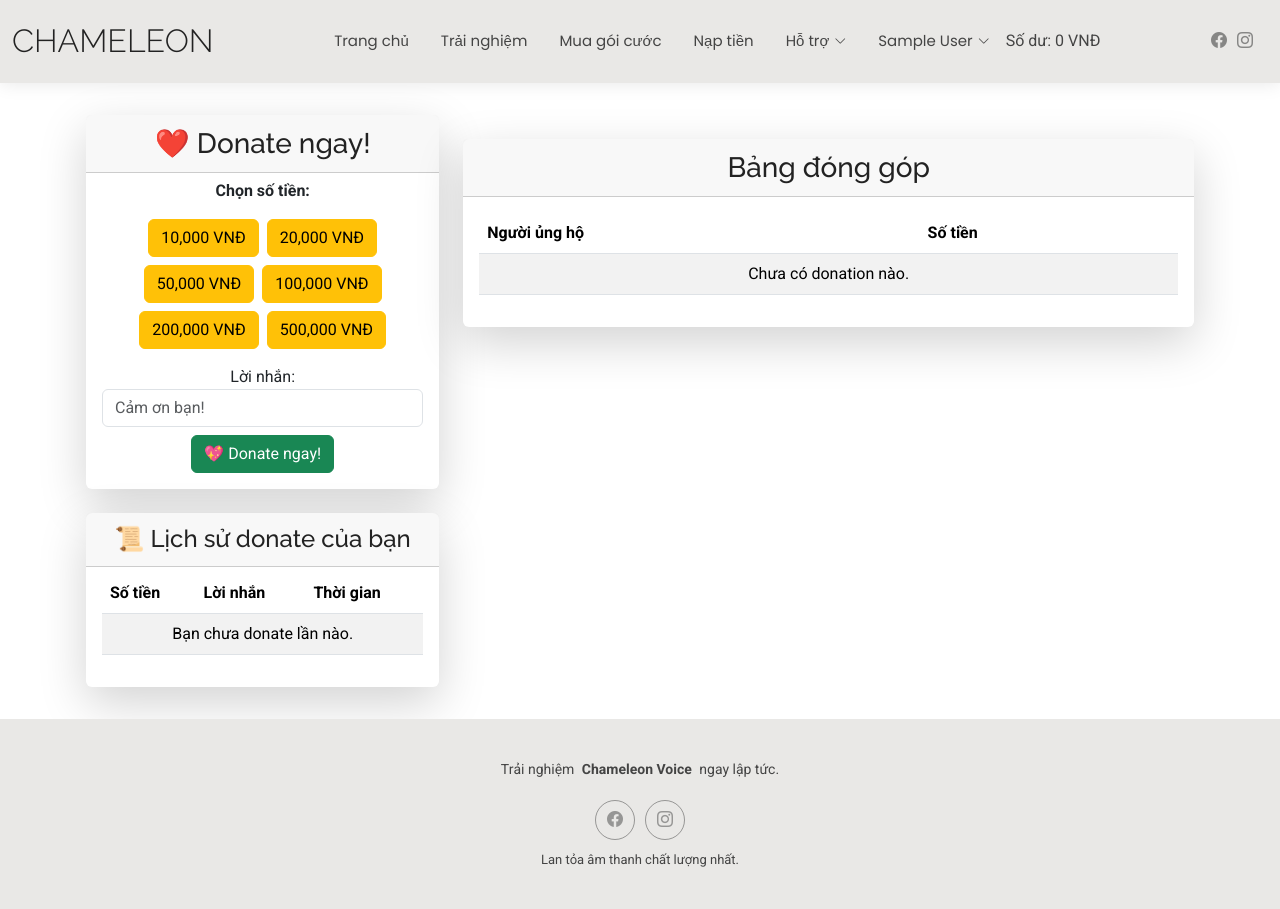
After one commit to phamnguyet2003/DSP-Project, a Django app: page /donation_list/ in a window 1280 px wide. The commit adds this page. Run offline with Django 5.2, Linux system fonts and the light colour scheme; the visitor is signed in with stand-in values (Sample User, id 1); data comes from the database, SQL or seed files in the repository; data that the repository does not hold is empty; some libraries are stand-ins or nearby versions.

Commit message:
add donation

```diff
--- a/tts_project/home/Templates/base.html
+++ b/tts_project/home/Templates/base.html
@@ -53,7 +53,7 @@
           <li class="dropdown"><a href="#"><span>Hỗ trợ</span> <i class="bi bi-chevron-down toggle-dropdown"></i></a>
             <ul>
               <li><a href="{% url 'instruction' %}" class="{% if request.path == '/instruction/' %}active{% endif %}">Hướng dẫn sử dụng</a></li>
-              <li class="dropdown"><a href="#"><span>Contact</span> <i class="bi bi-chevron-down toggle-dropdown"></i></a>
+              <li class="dropdown"><a href="#"><span>Liên hệ</span> <i class="bi bi-chevron-down toggle-dropdown"></i></a>
                 <ul>
                   <li><a href="https://zalo.me/0944510943">Liên hệ Zalo</a></li>
                   <li><a href="https://www.facebook.com/nguyetpham.19.2/">Liên hệ Facebook</a></li>
@@ -94,7 +94,7 @@
 
     <div class="container">
       <div class="copyright text-center ">
-        <p><span>Enjoy</span> <strong class="px-1 sitename">Chameleon Voice</strong> <span>for Text to Speech tasks<br></span></p>
+        <p><span>Trải nghiệm</span> <strong class="px-1 sitename">Chameleon Voice</strong> <span>ngay lập tức.<br></span></p>
       </div>
       <div class="social-links d-flex justify-content-center">
         {% comment %} <a href=""><i class="bi bi-twitter-x"></i></a> {% endcomment %}
@@ -103,7 +103,7 @@
         {% comment %} <a href=""><i class="bi bi-linkedin"></i></a> {% endcomment %}
       </div>
       <div class="credits">
-        Your Text, Our Voice.
+        Lan tỏa âm thanh chất lượng nhất.
       </div>
     </div>
 
--- /dev/null
+++ b/tts_project/home/Templates/donation_list.html
@@ -0,0 +1,132 @@
+{% extends "base.html" %}
+{% load static %}
+
+{% block main-content %}
+
+{% if messages %}
+<div class="container mt-3">
+    {% for message in messages %}
+        <div class="alert {% if message.tags == 'error' %}alert-danger{% else %}alert-success{% endif %}" role="alert">
+            {{ message }}
+        </div>
+    {% endfor %}
+</div>
+{% endif %}
+
+<div class="container my-3 p-3">
+    <div class="row justify-content-center">
+        <!-- Phần Donate (1/3 màn hình) -->
+        <div class="col-lg-4">
+            <div class="card shadow-lg border-0 rounded-lg">
+                <div class="card-header text-center" style="margin-bottom: -10px;">
+                    <h3 class="font-weight-light my-1">❤️ Donate ngay!</h3>
+                </div>
+                <div class="card-body text-center">
+                    <form method="POST" action="{% url 'donate' %}">
+                        {% csrf_token %}
+                        <p><strong>Chọn số tiền:</strong></p>
+                        <div class="d-flex flex-wrap justify-content-center gap-2 mb-3">
+                            <button type="button" class="money-btn btn btn-warning" data-value="10000" onclick="selectAmount(10000)">10,000 VNĐ</button>
+                            <button type="button" class="money-btn btn btn-warning" data-value="20000" onclick="selectAmount(20000)">20,000 VNĐ</button>
+                            <button type="button" class="money-btn btn btn-warning" data-value="50000" onclick="selectAmount(50000)">50,000 VNĐ</button>
+                            <button type="button" class="money-btn btn btn-warning" data-value="100000" onclick="selectAmount(100000)">100,000 VNĐ</button>
+                            <button type="button" class="money-btn btn btn-warning" data-value="200000" onclick="selectAmount(200000)">200,000 VNĐ</button>
+                            <button type="button" class="money-btn btn btn-warning" data-value="500000" onclick="selectAmount(500000)">500,000 VNĐ</button>
+                        </div>
+                        <input type="hidden" id="amount" name="amount" required>
+                        <div class="form-group">
+                            <label for="message">Lời nhắn:</label>
+                            <input type="text" name="message" class="form-control" placeholder="Cảm ơn bạn!">
+                        </div>
+                        <button type="submit" class="btn btn-success mt-2" style="transition: background-color 0.3s ease;">💖 Donate ngay!</button>
+                    </form>
+                </div>
+            </div>
+
+            <!-- Lịch sử donate của user -->
+            <div class="card shadow-lg border-0 rounded-lg mt-4">
+                <div class="card-header text-center" style="margin-bottom: -10px;">
+                    <h4 class="font-weight-light my-1">📜 Lịch sử donate của bạn</h4>
+                </div>
+                <div class="card-body">
+                    <table class="table table-striped">
+                        <thead>
+                            <tr>
+                                <th>Số tiền</th>
+                                <th>Lời nhắn</th>
+                                <th>Thời gian</th>
+                            </tr>
+                        </thead>
+                        <tbody>
+                            {% for donation in user_donations %}
+                                <tr>
+                                    <td>{{ donation.amount }}</td>
+                                    <td>{{ donation.message|default:"Không có" }}</td>
+                                    <td>{{ donation.created_at }}</td>
+                                </tr>
+                            {% empty %}
+                                <tr>
+                                    <td colspan="3" class="text-center">Bạn chưa donate lần nào.</td>
+                                </tr>
+                            {% endfor %}
+                        </tbody>
+                    </table>
+                </div>
+            </div>
+        </div>
+
+        <!-- Bảng donate tổng thể (2/3 màn hình) -->
+        <div class="col-lg-8">
+            <div class="card shadow-lg border-0 rounded-lg mt-4">
+                <div class="card-header text-center">
+                    <h3 class="font-weight-light my-1">Bảng đóng góp</h3>
+                </div>
+                <div class="card-body">
+                    <table class="table table-striped">
+                        <thead>
+                            <tr>
+                                <th>Người ủng hộ</th>
+                                <th>Số tiền</th>
+                            </tr>
+                        </thead>
+                        <tbody>
+                            {% for donation in donations %}
+                                <tr>
+                                    <td>{{ donation.customer__name }}</td>
+                                    <td>{{ donation.total_amount }}</td>
+                                </tr>
+                            {% empty %}
+                                <tr>
+                                    <td colspan="4" class="text-center">Chưa có donation nào.</td>
+                                </tr>
+                            {% endfor %}
+                        </tbody>
+                    </table>
+                </div>
+            </div>
+        </div>
+    </div>
+</div>
+
+<style>
+    .btn-success:hover {
+        background-color: #218838;
+    }
+    .money-btn.active {
+        background-color: #ffc107;
+        color: #000;
+        font-weight: bold;
+    }
+</style>
+
+<script>
+
+    function selectAmount(value) {
+        document.getElementById('amount').value = value;
+        document.querySelectorAll('.money-btn').forEach(btn => btn.classList.remove('active'));
+        document.querySelector(`[data-value="${value}"]`).classList.add('active');
+    }
+
+</script>
+
+{% endblock %}
--- a/tts_project/home/admin.py
+++ b/tts_project/home/admin.py
@@ -6,13 +6,13 @@
 
 class WalletAdmin(admin.ModelAdmin):
     list_display = ('customer', 'transaction_date', 'value')  # Hiển thị cột trong bảng admin
-    search_fields = ['customer__name']  # Cho phép tìm kiếm theo tên khách hàng
+    search_fields = ['customer__username']  # Cho phép tìm kiếm theo tên khách hàng
     autocomplete_fields = ['customer']  # Bật tính năng autocomplete
 
 admin.site.register(Wallet, WalletAdmin)
 
 class CustomerAdmin(admin.ModelAdmin):
-    search_fields = ['name', 'email', 'phone']  # Cho phép tìm kiếm theo tên, email, số điện thoại
+    search_fields = ['username', 'email', 'phone']  # Cho phép tìm kiếm theo tên, email, số điện thoại
 
 admin.site.register(Customer, CustomerAdmin)
 
@@ -24,3 +24,4 @@
 admin.site.register(History)
 admin.site.register(PageView)
 admin.site.register(AudioSample)
+admin.site.register(Donation)
--- a/tts_project/home/models.py
+++ b/tts_project/home/models.py
@@ -111,3 +111,23 @@
 
     def __str__(self):
         return f"{self.audioname} by {self.customer.username}"
+
+#  Bảng donate
+class Donation(models.Model):
+    customer = models.ForeignKey(Customer, on_delete=models.CASCADE)
+    amount = models.DecimalField(max_digits=10, decimal_places=2)  # Số tiền donate
+    message = models.TextField(blank=True, null=True)  # Tin nhắn từ người donate
+    created_at = models.DateTimeField(auto_now_add=True)  # Thời gian donate
+
+    def save(self, *args, **kwargs):
+        """Trừ tiền từ tài khoản của user khi donate"""
+        if self.pk is None:  # Chỉ trừ tiền khi tạo mới
+            if self.customer.money >= self.amount:
+                self.customer.money -= self.amount
+                self.customer.save()
+            else:
+                raise ValueError("Số dư không đủ để donate!")
+        super().save(*args, **kwargs)
+
+    def __str__(self):
+        return f"Donation {self.amount} by {self.customer.username}"
--- a/tts_project/home/views.py
+++ b/tts_project/home/views.py
@@ -9,7 +9,7 @@
 from datetime import timedelta
 # from django.core.cache import cache
 from django.contrib.auth import logout
-from django.db.models import Q
+from django.db.models import Q, Sum
 import os
 import re
 import datetime
@@ -146,14 +146,13 @@
         return JsonResponse({"error": str(e)}, status=500)
 
 ###########################
-
+#  Trang trải nghiệm
 def get_index(request):
     if not request.user.is_authenticated:
         return redirect('login')
 
     customer = Customer.objects.get(username=request.user.username)
     audioSample = AudioSample.objects.filter(customer=request.user)
-    print(audioSample)
     active_subscription = Subscription.objects.filter(customer=customer, status=True).first()
 
     char_limit = 500  # Mặc định cho gói Free
@@ -254,6 +253,42 @@
         response['Content-Disposition'] = f'attachment; filename={file_name}'
         return response
 
+#####################################
+# Bảng donation
+def donation_list(request):
+    if not request.user.is_authenticated:
+        return redirect('login')  # Hoặc trang đăng nhập của bạn
+    username = request.user.name
+    money = request.user.money
+
+    """Hiển thị danh sách donation"""
+    # donations = Donation.objects.order_by('-created_at')  # Sắp xếp mới nhất lên đầu
+    donations = Donation.objects.values('customer__name').annotate(total_amount=Sum('amount')).order_by('-total_amount')
+    user_donations = Donation.objects.filter(customer=request.user).order_by('-created_at')  # Lịch sử của user
+    return render(request, 'donation_list.html', {'donations': donations, 'user_donations': user_donations, 'username':username, 'customer_value': money})
+
+def donate(request):
+    if request.method == "POST":
+        amount = request.POST.get('amount')
+        message = request.POST.get('message', '')
+
+        try:
+            amount = float(amount)
+            if amount <= 0:
+                raise ValueError("Số tiền phải lớn hơn 0")
+
+            # Lưu donation, trừ tiền sẽ được xử lý trong model
+            donation = Donation.objects.create(customer=request.user, amount=amount, message=message)
+            messages.success(request, f"Cảm ơn bạn đã donate {amount} VNĐ! Lời nhắn: {message}")
+
+        except ValueError as e:
+            messages.error(request, f"Lỗi: {e}")
+        except Exception as e:
+            messages.error(request, "Có lỗi xảy ra!")
+
+        return redirect('donation_list')
+
+#####################################
 # Create your views here.
 class CustomPasswordResetView(PasswordResetView):
     form_class = CustomPasswordResetForm
--- a/tts_project/tts_project/urls.py
+++ b/tts_project/tts_project/urls.py
@@ -39,6 +39,9 @@
     path("payments/", views.get_payments, name='payments'),
     path('buy_package/', views.buy_package, name='buy_package'),
 
+    path('donation_list/', views.donation_list, name='donation_list'),
+    path('donate/', views.donate, name='donate'),
+
     path("profile/", views.get_profile, name='profile'),
     path('edit_profile/', views.edit_profile, name='edit_profile'),
 
```
